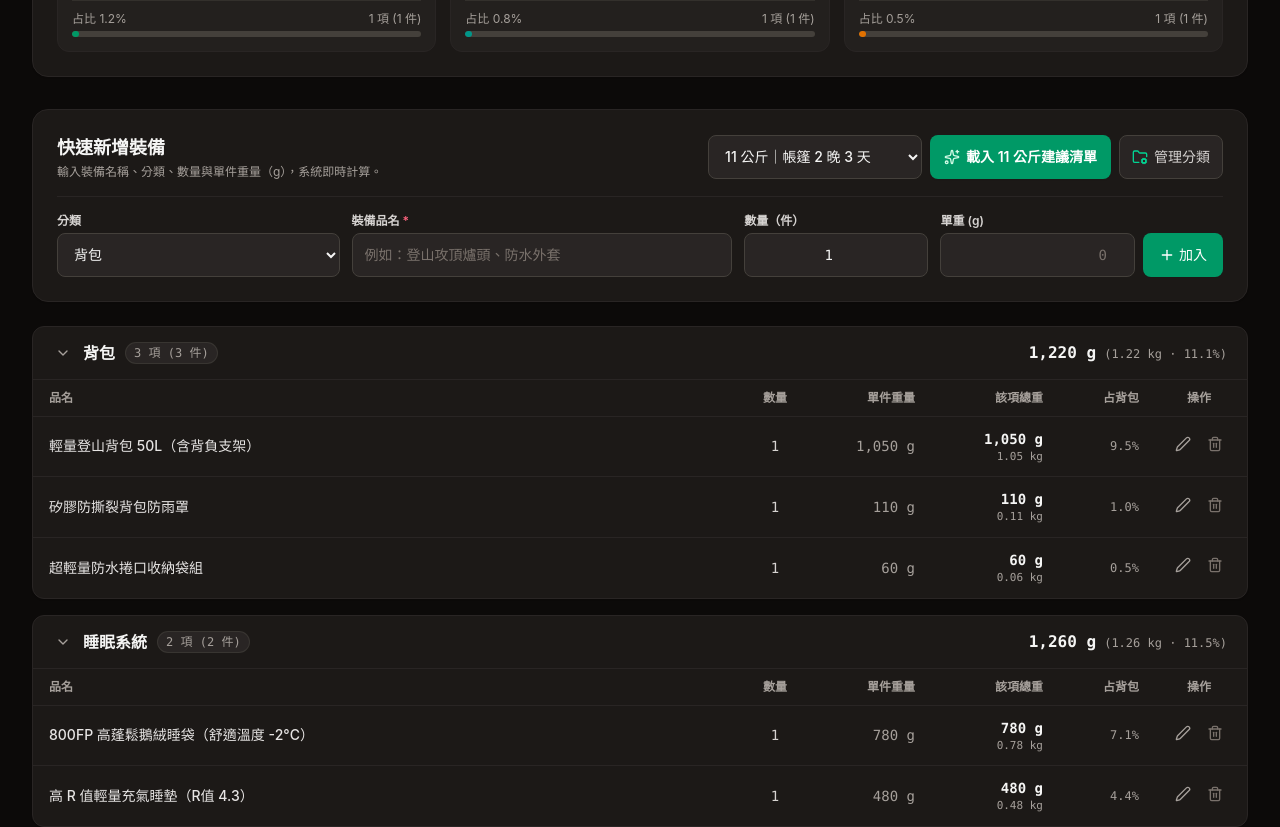
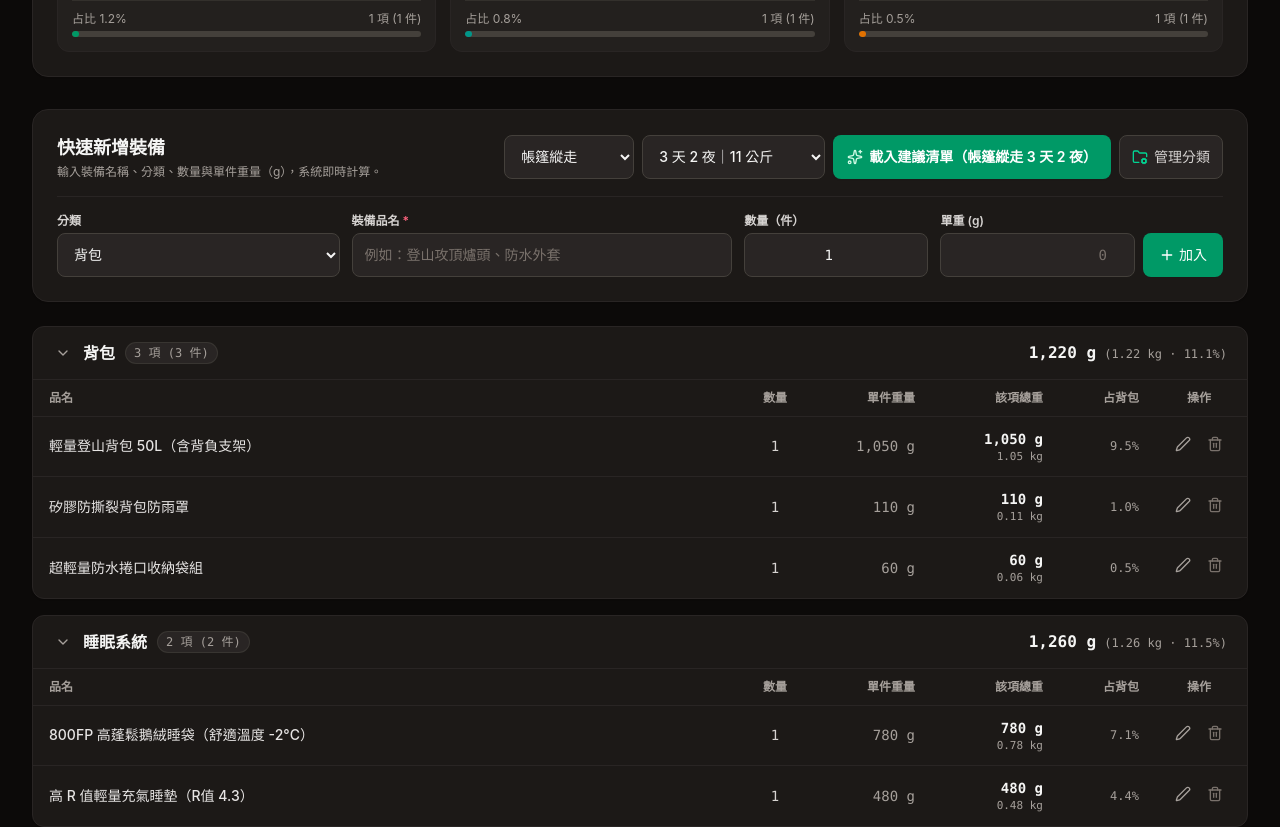
Before and after one commit to transfera920-cloud/AMAZON-WEIGHT2, a React (Vite) app: page / in a window 1280 px wide. Shown: the part 1260-2087 px from the top of the page. Built offline with nearby package versions, Linux system fonts and the light colour scheme.

Commit message:
feat(presets): implement tiered gear presets by mode and nights
Refactor gear presets to support multiple modes (tent, hut-self, hut-meals) and varying trip lengths. Update state management to dynamically select presets based on mode and night duration.

```diff
--- a/src/components/GearList.tsx
+++ b/src/components/GearList.tsx
@@ -1,7 +1,13 @@
 import React, { useState } from 'react';
 import { GearItem } from '../types/gear';
 import { calculateItemTotal, formatGrams, formatKilograms, formatPercentage } from '../utils/weight';
-import { GEAR_PRESETS, DEFAULT_PRESET_KG } from '../constants/presets';
+import {
+  GEAR_PRESETS,
+  PRESET_MODES,
+  DEFAULT_PRESET_MODE,
+  DEFAULT_PRESET_NIGHTS,
+  PresetMode,
+} from '../constants/presets';
 import {
   Plus,
   Trash2,
@@ -38,10 +44,29 @@ export const GearList: React.FC<GearListProps> = ({
   onClearAll,
   onLoadSampleData,
 }) => {
-  // Preset selection state
-  const [selectedPresetKg, setSelectedPresetKg] = useState<number>(DEFAULT_PRESET_KG);
+  // Mode & Nights selection state
+  const [selectedMode, setSelectedMode] = useState<PresetMode>(DEFAULT_PRESET_MODE);
+  const [selectedNights, setSelectedNights] = useState<number>(DEFAULT_PRESET_NIGHTS);
+
+  // Presets available for current mode
+  const modePresets = GEAR_PRESETS.filter((p) => p.mode === selectedMode);
+
+  // Active preset based on mode and nights
   const currentPreset =
-    GEAR_PRESETS.find((p) => p.kg === selectedPresetKg) || GEAR_PRESETS[1];
+    modePresets.find((p) => p.nights === selectedNights) ||
+    modePresets[modePresets.length - 1] ||
+    GEAR_PRESETS[0];
+
+  // Mode change handler: if selectedNights is not in the new mode, select the longest night in that mode
+  const handleModeChange = (newMode: PresetMode) => {
+    setSelectedMode(newMode);
+    const available = GEAR_PRESETS.filter((p) => p.mode === newMode);
+    const exists = available.some((p) => p.nights === selectedNights);
+    if (!exists && available.length > 0) {
+      const maxNights = Math.max(...available.map((p) => p.nights));
+      setSelectedNights(maxNights);
+    }
+  };
 
   // New Item Quick Form State
   const [quickName, setQuickName] = useState('');
@@ -130,21 +155,35 @@ export const GearList: React.FC<GearListProps> = ({
           </div>
 
           <div className="flex flex-wrap items-center gap-2 self-stretch sm:self-auto">
-            {/* Preset Selector */}
+            {/* Mode Selector */}
             <select
-              value={selectedPresetKg}
-              onChange={(e) => setSelectedPresetKg(Number(e.target.value))}
-              aria-label="選擇建議裝備清單"
+              value={selectedMode}
+              onChange={(e) => handleModeChange(e.target.value as PresetMode)}
+              aria-label="選擇建議清單模式"
               className="flex-1 sm:flex-none min-h-[44px] px-3 py-2 text-xs sm:text-sm font-medium border border-stone-700 rounded-lg bg-stone-800 text-stone-100 focus:outline-none focus:ring-2 focus:ring-emerald-500 cursor-pointer"
             >
-              {GEAR_PRESETS.map((preset) => (
-                <option key={preset.kg} value={preset.kg}>
+              {PRESET_MODES.map((mode) => (
+                <option key={mode.value} value={mode.value}>
+                  {mode.label}
+                </option>
+              ))}
+            </select>
+
+            {/* Days/Nights Selector */}
+            <select
+              value={selectedNights}
+              onChange={(e) => setSelectedNights(Number(e.target.value))}
+              aria-label="選擇天數與夜數"
+              className="flex-1 sm:flex-none min-h-[44px] px-3 py-2 text-xs sm:text-sm font-medium border border-stone-700 rounded-lg bg-stone-800 text-stone-100 focus:outline-none focus:ring-2 focus:ring-emerald-500 cursor-pointer"
+            >
+              {modePresets.map((preset) => (
+                <option key={preset.id} value={preset.nights}>
                   {preset.label}
                 </option>
               ))}
             </select>
 
-            {/* Primary prominent button: 載入 {所選公斤數} 公斤建議清單 */}
+            {/* Primary prominent button: 載入建議清單（{description}） */}
             <button
               type="button"
               onClick={handleLoadSuggestedClick}
@@ -152,7 +191,7 @@ export const GearList: React.FC<GearListProps> = ({
               title={currentPreset.description}
             >
               <Sparkles className="w-4 h-4 text-emerald-100" />
-              <span>載入 {currentPreset.kg} 公斤建議清單</span>
+              <span>載入建議清單（{currentPreset.description}）</span>
             </button>
 
             {/* Manage categories button */}
@@ -261,7 +300,7 @@ export const GearList: React.FC<GearListProps> = ({
           <div className="max-w-md mx-auto space-y-1.5">
             <h3 className="text-base font-bold text-stone-100">目前沒有裝備</h3>
             <p className="text-sm text-stone-400 leading-relaxed">
-              目前沒有裝備。可以自己新增，或在上方選擇 10.5 至 15 公斤的建議清單（含飲水與糧食）作為起點，目前選擇：{currentPreset.kg} 公斤（{currentPreset.description}）。
+              目前沒有裝備。可以自己新增，或在上方選擇模式與天數，載入建議清單（含飲水與糧食）作為起點，目前選擇：{currentPreset.description}（{currentPreset.kg.toFixed(2)} kg）。
             </p>
           </div>
           <div className="pt-2">
@@ -272,7 +311,7 @@ export const GearList: React.FC<GearListProps> = ({
               title={currentPreset.description}
             >
               <Sparkles className="w-4 h-4 text-emerald-100" />
-              <span>載入 {currentPreset.kg} 公斤建議清單</span>
+              <span>載入建議清單（{currentPreset.description}）</span>
             </button>
           </div>
         </div>
--- a/src/constants/presets.ts
+++ b/src/constants/presets.ts
@@ -1,13 +1,25 @@
 import { GearItem } from '../types/gear';
 
+export type PresetMode = 'tent' | 'hut-self' | 'hut-meals';
+
 export interface GearPreset {
+  id: string;
+  mode: PresetMode;
+  nights: number;
   kg: number;
   label: string;
   description: string;
   items: GearItem[];
 }
 
-export const DEFAULT_PRESET_KG = 11;
+export const PRESET_MODES: { value: PresetMode; label: string }[] = [
+  { value: 'tent', label: '帳篷縱走' },
+  { value: 'hut-self', label: '山屋（自炊）' },
+  { value: 'hut-meals', label: '山屋（包餐）' },
+];
+
+export const DEFAULT_PRESET_MODE: PresetMode = 'tent';
+export const DEFAULT_PRESET_NIGHTS = 2;
 
 interface BaseItemDef {
   name: string;
@@ -84,14 +96,11 @@ const BASE_ITEMS_DEF: BaseItemDef[] = [
 function generatePresets(): GearPreset[] {
   const result: GearPreset[] = [];
 
+  // 1. 帳篷縱走：1 到 10 夜（2 天 1 夜 到 11 天 10 夜）
   for (let nights = 1; nights <= 10; nights++) {
     const days = nights + 1;
-    const kg = 9.5 + 0.5 * days;
-    const label = `${kg} 公斤｜帳篷 ${nights} 晚 ${days} 天`;
-    const description = `帳篷 ${nights} 晚 ${days} 天`;
-
     const baseItems: GearItem[] = BASE_ITEMS_DEF.map((item, idx) => ({
-      id: `preset-${nights}n-${idx + 1}`,
+      id: `preset-tent-${nights}n-${idx + 1}`,
       name: item.name,
       category: item.category,
       quantity: item.quantity,
@@ -100,40 +109,140 @@ function generatePresets(): GearPreset[] {
 
     const foodItems: GearItem[] = [
       {
-        id: `preset-${nights}n-35`,
-        name: `高山脫水乾燥飯（${days} 包）`,
+        id: `preset-tent-${nights}n-food-b`,
+        name: `早餐：即食燕麥粥與沖泡早餐（${days} 份）`,
         category: '食物',
         quantity: days,
-        unitWeight: 110,
+        unitWeight: 150,
       },
       {
-        id: `preset-${nights}n-36`,
-        name: `高熱量能量棒與堅果燕麥袋（${days} 天份）`,
+        id: `preset-tent-${nights}n-food-l`,
+        name: `午餐：行進糧、能量棒與堅果肉乾（${days} 份）`,
         category: '食物',
-        quantity: 1,
-        unitWeight: 150 * days,
+        quantity: days,
+        unitWeight: 150,
       },
       {
-        id: `preset-${nights}n-37`,
-        name: `行進糧肉乾與能量巧克力（${days} 天份）`,
+        id: `preset-tent-${nights}n-food-d`,
+        name: `晚餐：高山脫水乾燥飯（${days} 包）`,
         category: '食物',
-        quantity: 1,
-        unitWeight: 140 * days,
-      },
-      {
-        id: `preset-${nights}n-38`,
-        name: `即溶研磨黑咖啡與電解質沖泡粉（${days} 天份）`,
-        category: '食物',
-        quantity: 1,
-        unitWeight: 100 * days,
+        quantity: days,
+        unitWeight: 200,
       },
     ];
 
+    const items = [...baseItems, ...foodItems];
+    const totalG = items.reduce((sum, item) => sum + item.quantity * item.unitWeight, 0);
+    const kg = parseFloat((totalG / 1000).toFixed(2));
+    const label = `${days} 天 ${nights} 夜｜${kg} 公斤`;
+    const description = `帳篷縱走 ${days} 天 ${nights} 夜`;
+
     result.push({
+      id: `tent-${nights}n`,
+      mode: 'tent',
+      nights,
       kg,
       label,
       description,
-      items: [...baseItems, ...foodItems],
+      items,
+    });
+  }
+
+  // 2. 山屋（自炊）：1 到 3 夜（2 天 1 夜 到 4 天 3 夜）
+  for (let nights = 1; nights <= 3; nights++) {
+    const days = nights + 1;
+    const baseItems: GearItem[] = BASE_ITEMS_DEF
+      .filter((item) => item.category !== '帳篷／遮蔽')
+      .map((item, idx) => ({
+        id: `preset-hut-self-${nights}n-${idx + 1}`,
+        name: item.name,
+        category: item.category,
+        quantity: item.quantity,
+        unitWeight: item.unitWeight,
+      }));
+
+    const foodItems: GearItem[] = [
+      {
+        id: `preset-hut-self-${nights}n-food-b`,
+        name: `早餐：即食燕麥粥與沖泡早餐（${nights} 份）`,
+        category: '食物',
+        quantity: nights,
+        unitWeight: 150,
+      },
+      {
+        id: `preset-hut-self-${nights}n-food-l`,
+        name: `午餐：行進糧、能量棒與堅果肉乾（${days} 份）`,
+        category: '食物',
+        quantity: days,
+        unitWeight: 150,
+      },
+      {
+        id: `preset-hut-self-${nights}n-food-d`,
+        name: `晚餐：高山脫水乾燥飯（${nights} 包）`,
+        category: '食物',
+        quantity: nights,
+        unitWeight: 200,
+      },
+    ];
+
+    const items = [...baseItems, ...foodItems];
+    const totalG = items.reduce((sum, item) => sum + item.quantity * item.unitWeight, 0);
+    const kg = parseFloat((totalG / 1000).toFixed(2));
+    const label = `${days} 天 ${nights} 夜｜約 ${kg} 公斤`;
+    const description = `山屋（自炊） ${days} 天 ${nights} 夜`;
+
+    result.push({
+      id: `hut-self-${nights}n`,
+      mode: 'hut-self',
+      nights,
+      kg,
+      label,
+      description,
+      items,
+    });
+  }
+
+  // 3. 山屋（包餐）：1 到 3 夜（2 天 1 夜 到 4 天 3 夜）
+  for (let nights = 1; nights <= 3; nights++) {
+    const days = nights + 1;
+    const baseItems: GearItem[] = BASE_ITEMS_DEF
+      .filter(
+        (item) =>
+          item.category !== '帳篷／遮蔽' &&
+          !item.name.startsWith('800FP 高蓬鬆鵝絨睡袋')
+      )
+      .map((item, idx) => ({
+        id: `preset-hut-meals-${nights}n-${idx + 1}`,
+        name: item.name,
+        category: item.category,
+        quantity: item.quantity,
+        unitWeight: item.unitWeight,
+      }));
+
+    const foodItems: GearItem[] = [
+      {
+        id: `preset-hut-meals-${nights}n-food-l`,
+        name: `午餐：行進糧、能量棒與堅果肉乾（${days} 份）`,
+        category: '食物',
+        quantity: days,
+        unitWeight: 150,
+      },
+    ];
+
+    const items = [...baseItems, ...foodItems];
+    const totalG = items.reduce((sum, item) => sum + item.quantity * item.unitWeight, 0);
+    const kg = parseFloat((totalG / 1000).toFixed(2));
+    const label = `${days} 天 ${nights} 夜｜約 ${kg} 公斤`;
+    const description = `山屋（包餐） ${days} 天 ${nights} 夜`;
+
+    result.push({
+      id: `hut-meals-${nights}n`,
+      mode: 'hut-meals',
+      nights,
+      kg,
+      label,
+      description,
+      items,
     });
   }
 
@@ -143,4 +252,5 @@ function generatePresets(): GearPreset[] {
 export const GEAR_PRESETS: GearPreset[] = generatePresets();
 
 export const DEFAULT_PRESET_ITEMS: GearItem[] =
-  GEAR_PRESETS.find((p) => p.kg === DEFAULT_PRESET_KG)?.items || GEAR_PRESETS[1].items;
+  GEAR_PRESETS.find((p) => p.mode === 'tent' && p.nights === DEFAULT_PRESET_NIGHTS)
+    ?.items || GEAR_PRESETS[1].items;
```
